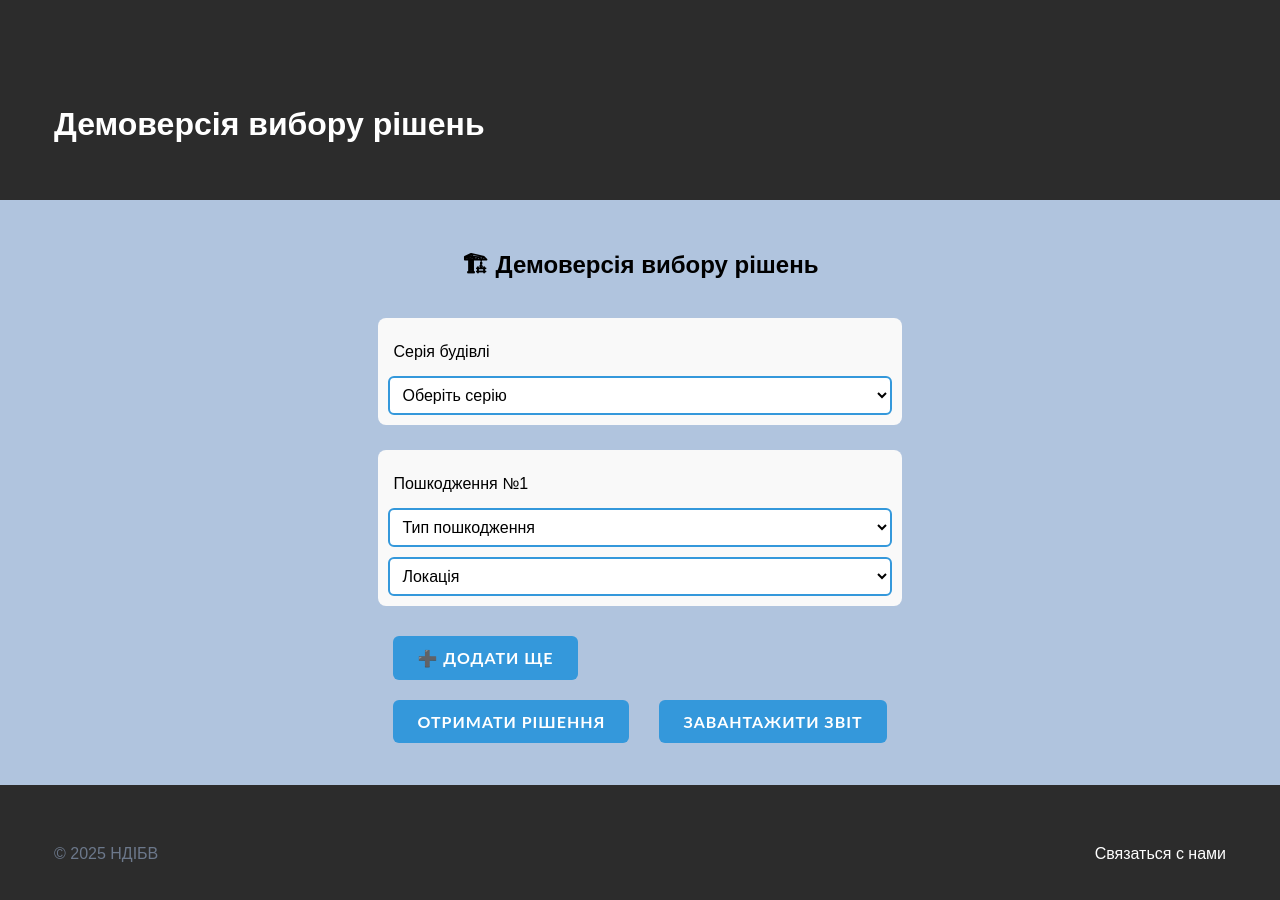
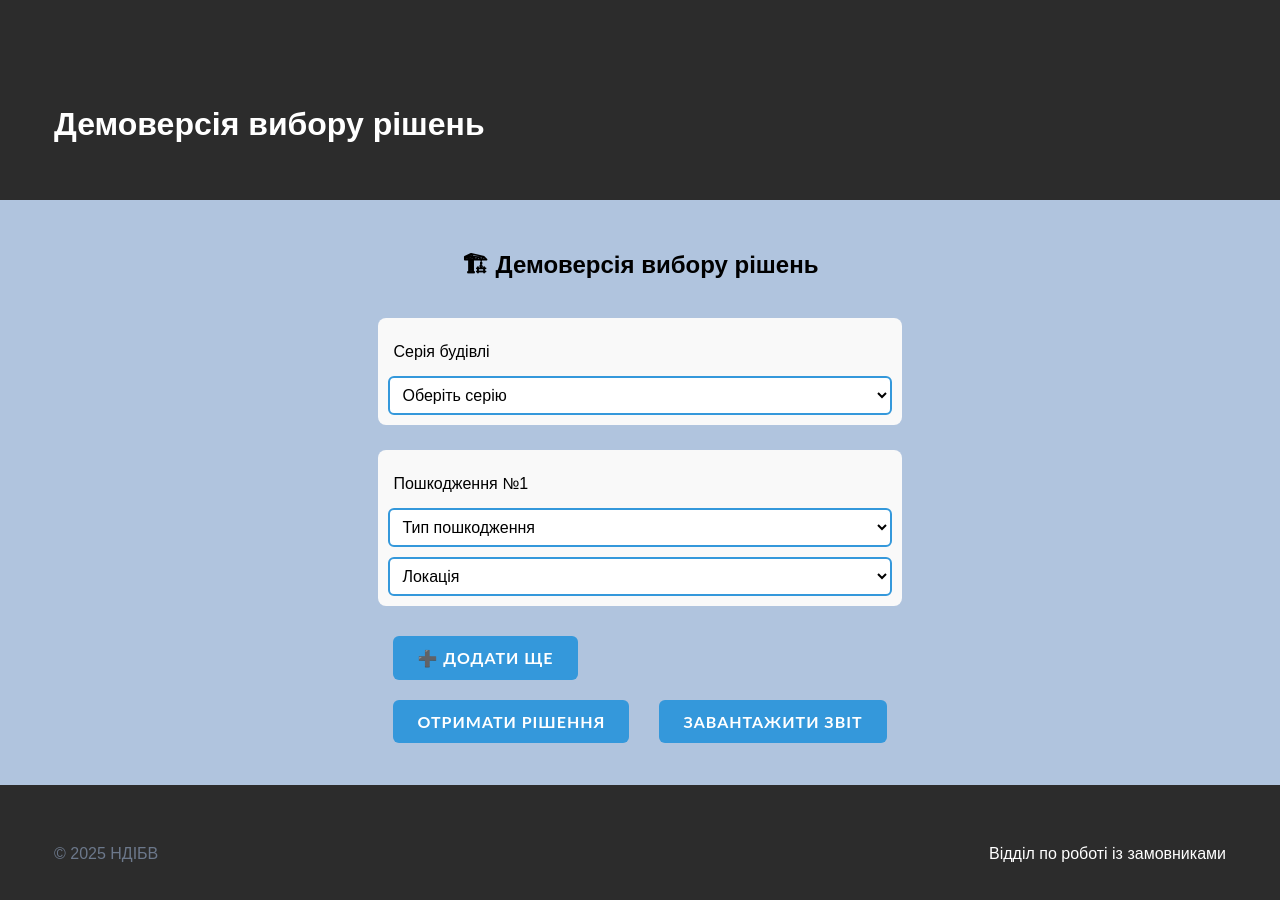
Before and after one commit to SavaSenpai/MainInterface, a React (Create React App) app: page / in a window 1280 px wide. Shown: the top 900 px of the page. Built offline with nearby package versions, Linux system fonts and the light colour scheme.

Commit message:
Version alfa 2.0

```diff
--- a/src/components/Footer/Footer.jsx
+++ b/src/components/Footer/Footer.jsx
@@ -8,7 +8,7 @@ const Footer = () => {
           &copy; {new Date().getFullYear()} НДІБВ
         </p>
         <div className="footer__links">
-          <a href="mailto:ndibv_post@ukr.net">Связаться с нами</a>
+          <a href="mailto:ndibv_post@ukr.net">Відділ по роботі із замовниками</a>
         </div>
       </div>
     </footer>
```
